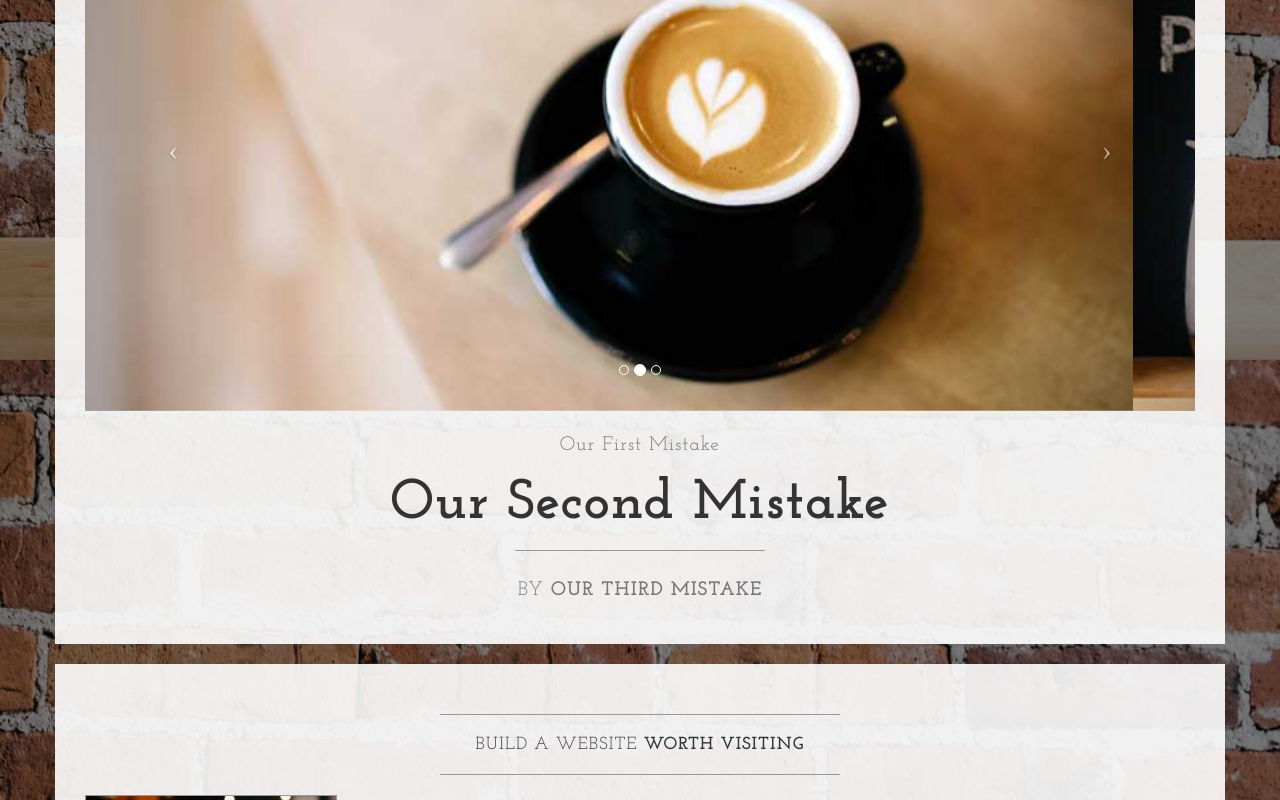
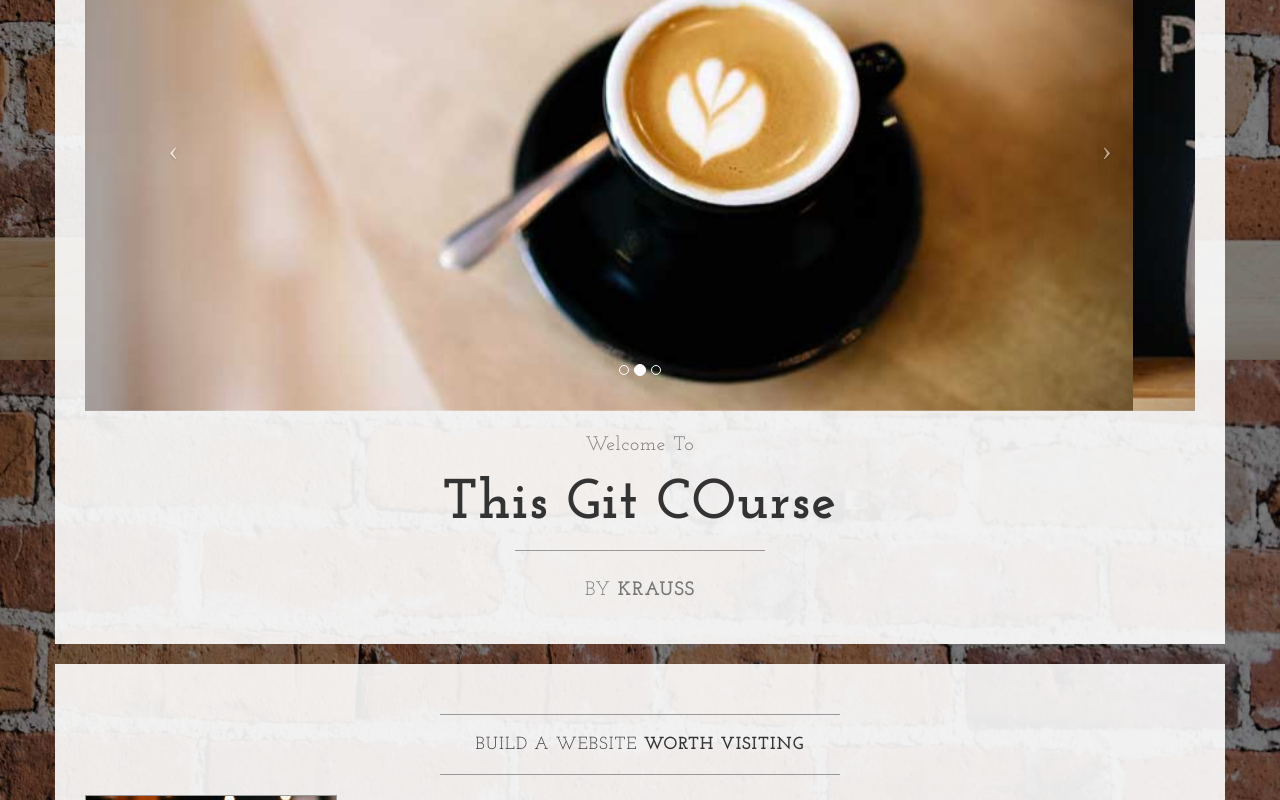
Before and after one commit to glazerjoni/Learnable-Git-Course, a plain HTML site: page index.html in a window 1280 px wide. Shown: the part 440-1240 px from the top of the page. Drawn offline with nearby package versions, Linux system fonts and the light colour scheme.

Commit message:
Revert "Comiting our third mistake"
This reverts commit b3e9dbe7c4a6ffa12f84c3a09e812f6dcb93e91d.

```diff
--- a/index.html
+++ b/index.html
@@ -106,13 +106,13 @@
                         </a>
                     </div>
                     <h2 class="brand-before">
-                        <small>Our First Mistake</small>
+                        <small>Welcome to</small>
                     </h2>
-                    <h1 class="brand-name">Our Second Mistake</h1>
+                    <h1 class="brand-name">This Git COurse</h1>
                     <hr class="tagline-divider">
                     <h2>
                         <small>By
-                            <strong>Our Third Mistake</strong>
+                            <strong>Krauss</strong>
                         </small>
                     </h2>
                 </div>
```
